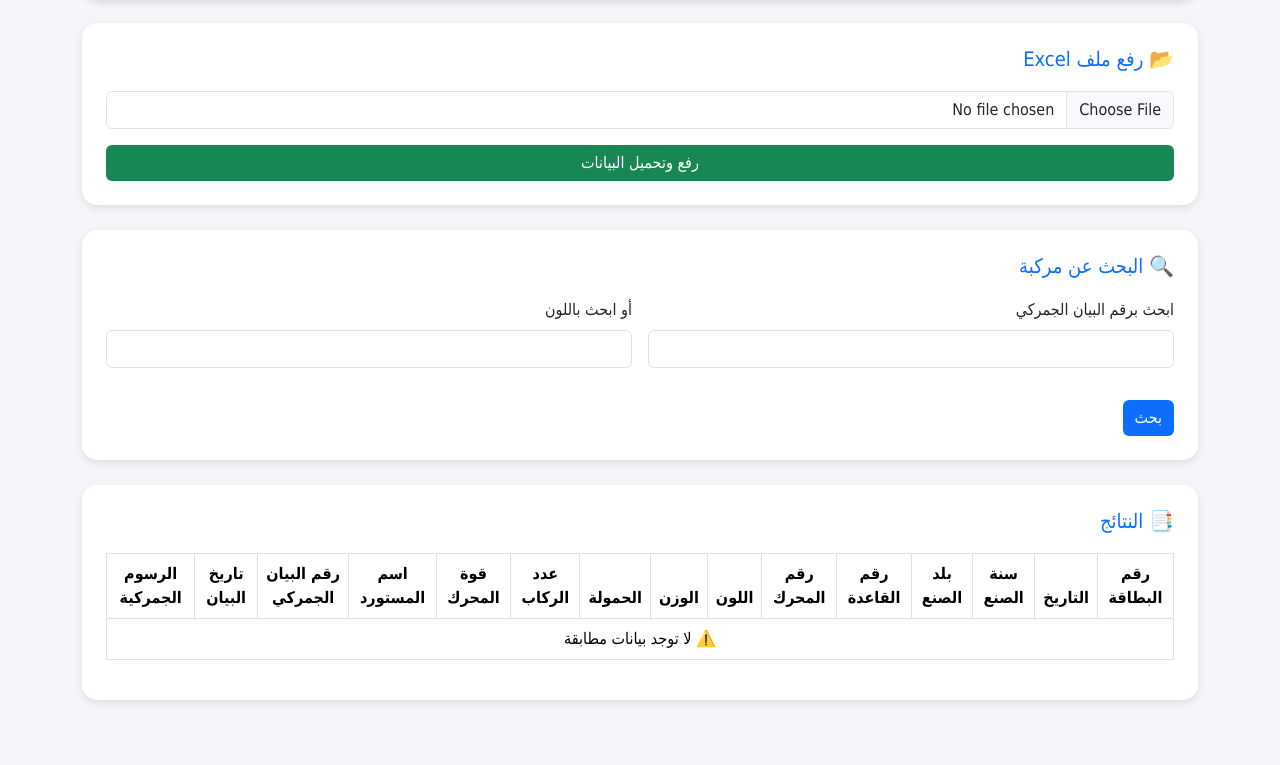
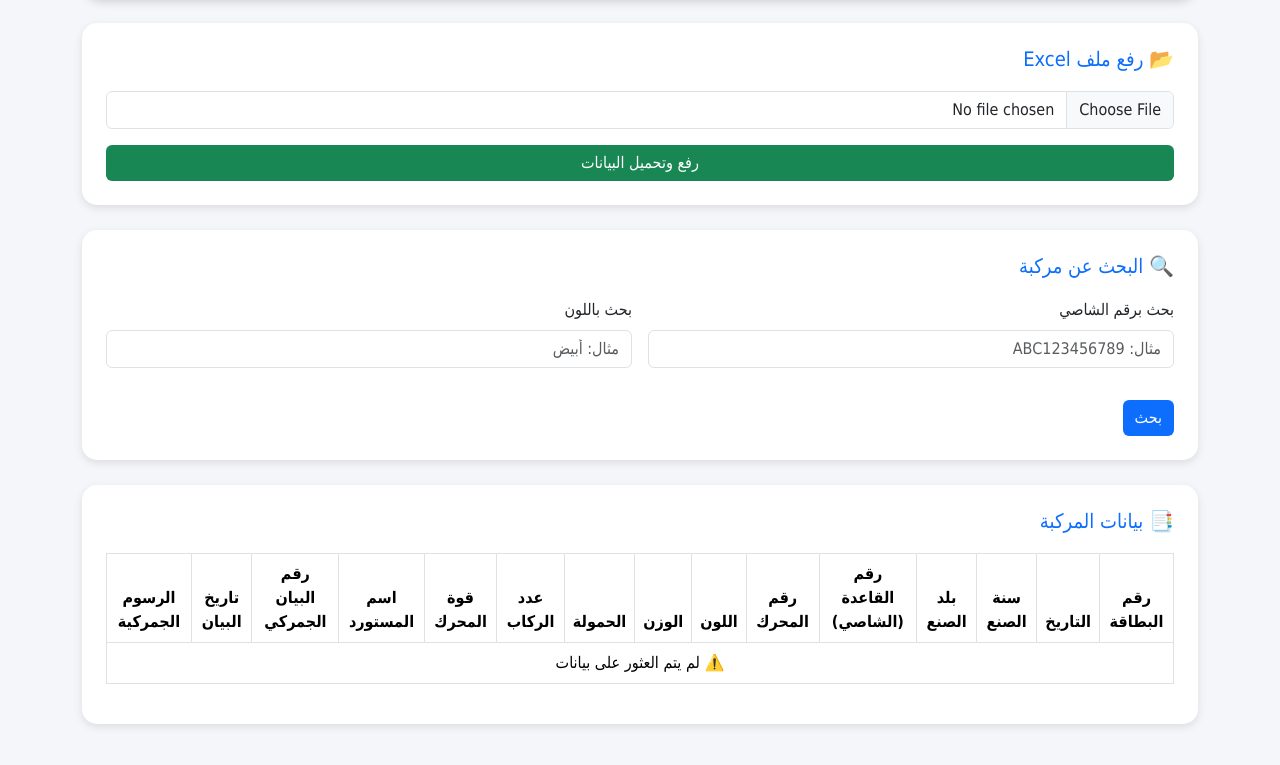
Before and after one commit to almm82030-star/zahrani--, a plain HTML site: page index.html in a window 1280 px wide. Shown: the part 133-898 px from the top of the page. Drawn offline with nearby package versions, Linux system fonts and the light colour scheme.

Commit message:
Update index.html

```diff
--- a/index.html
+++ b/index.html
@@ -81,12 +81,12 @@
     <h5>🔍 البحث عن مركبة</h5>
     <form id="searchForm" class="row g-3">
       <div class="col-md-6">
-        <label class="form-label">ابحث برقم البيان الجمركي</label>
-        <input type="text" id="searchCustomsNo" class="form-control">
+        <label class="form-label">بحث برقم الشاصي</label>
+        <input type="text" id="searchChassis" class="form-control" placeholder="مثال: ABC123456789">
       </div>
       <div class="col-md-6">
-        <label class="form-label">أو ابحث باللون</label>
-        <input type="text" id="searchColor" class="form-control">
+        <label class="form-label">بحث باللون</label>
+        <input type="text" id="searchColor" class="form-control" placeholder="مثال: أبيض">
       </div>
       <div class="col-12">
         <button type="submit" class="btn btn-primary mt-3">بحث</button>
@@ -96,7 +96,7 @@
 
   <!-- جدول عرض النتائج -->
   <div class="card p-4">
-    <h5>📑 النتائج</h5>
+    <h5>📑 بيانات المركبة</h5>
     <div class="table-responsive">
       <table class="table table-bordered table-hover" id="resultsTable">
         <thead>
@@ -105,7 +105,7 @@
             <th>التاريخ</th>
             <th>سنة الصنع</th>
             <th>بلد الصنع</th>
-            <th>رقم القاعدة</th>
+            <th>رقم القاعدة (الشاصي)</th>
             <th>رقم المحرك</th>
             <th>اللون</th>
             <th>الوزن</th>
@@ -135,7 +135,7 @@
     function renderTable(data) {
       resultsTable.innerHTML = "";
       if (data.length === 0) {
-        resultsTable.innerHTML = "<tr><td colspan='15'>⚠️ لا توجد بيانات مطابقة</td></tr>";
+        resultsTable.innerHTML = "<tr><td colspan='15'>⚠️ لم يتم العثور على بيانات</td></tr>";
         return;
       }
       data.forEach(car => {
@@ -190,22 +190,24 @@
       reader.readAsArrayBuffer(file);
     }
 
-    // البحث
+    // البحث برقم الشاصي أو اللون
     searchForm.addEventListener("submit", function(e) {
       e.preventDefault();
-      const customsNo = document.getElementById("searchCustomsNo").value.trim();
+      const chassis = document.getElementById("searchChassis").value.trim();
       const color = document.getElementById("searchColor").value.trim();
 
-      let results = cars.filter(car => {
-        return (customsNo && car.customs_no === customsNo) ||
-               (color && car.color === color);
-      });
+      let results = [];
+      if (chassis) {
+        results = cars.filter(car => car.chassis === chassis);
+      } else if (color) {
+        results = cars.filter(car => car.color.includes(color));
+      }
 
       renderTable(results);
     });
 
     // عند فتح الصفحة
-    renderTable(cars);
+    renderTable([]);
   </script>
 </body>
 </html>
```
